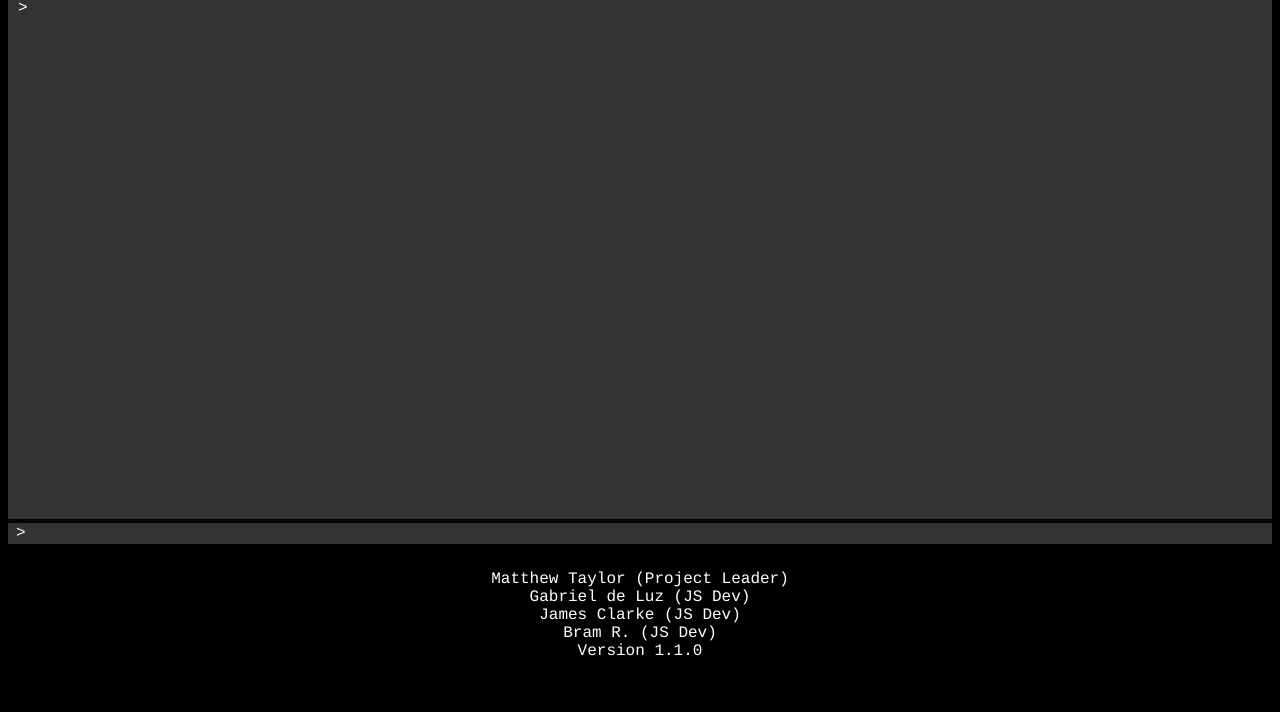
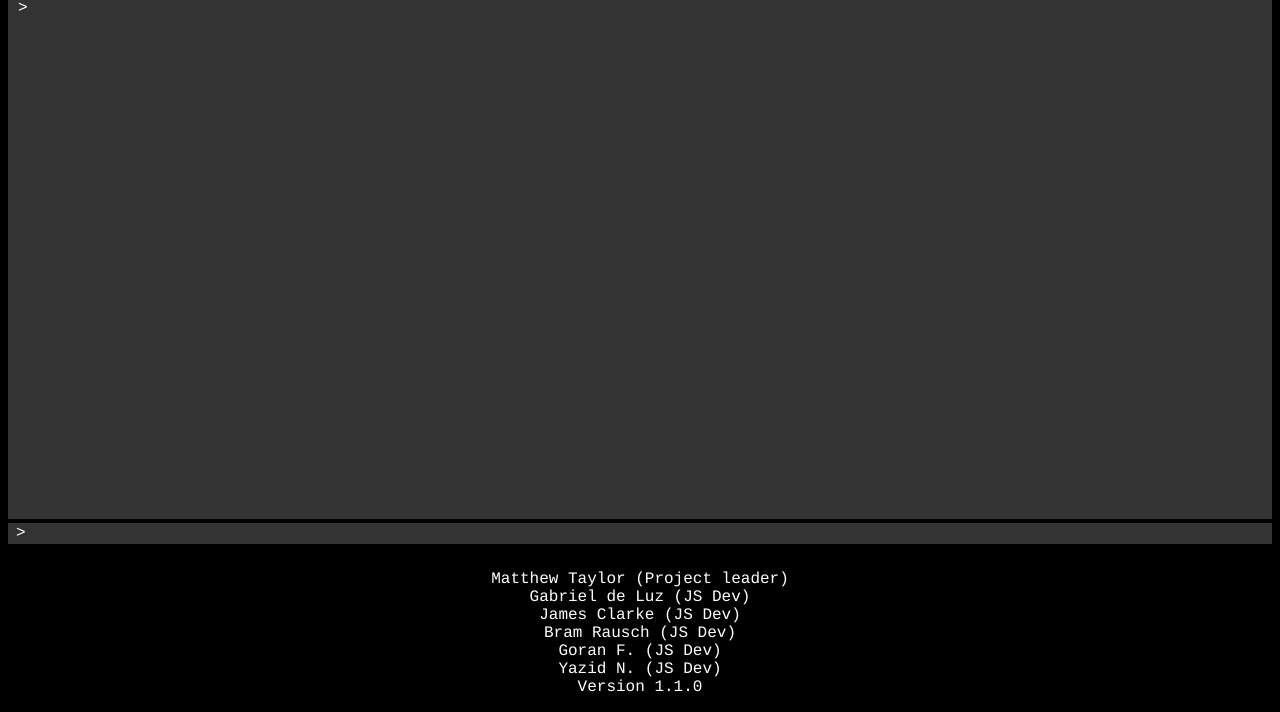
Before and after one commit to plirof/8bit-text-adventure-1, a plain HTML site: page game.html in a window 1280 px wide. Shown: the part 125-837 px from the top of the page. Before the commit the page ends 801 px from the top, so only its background shows below. Drawn offline with Linux system fonts and the light colour scheme.

Commit message:
Update game.html

```diff
--- a/game.html
+++ b/game.html
@@ -26,10 +26,12 @@
 
 		<div id="footer">
 			<p>
-				Matthew Taylor (Project Leader)<br>
+				Matthew Taylor (Project leader)<br>
 				Gabriel de Luz (JS Dev)<br>
 				James Clarke (JS Dev)<br>
-				Bram R. (JS Dev)<br>
+				Bram Rausch (JS Dev)<br>
+				Goran F. (JS Dev)<br>
+				Yazid N. (JS Dev)<br>
 				Version 1.1.0
 
 			</p>
```
